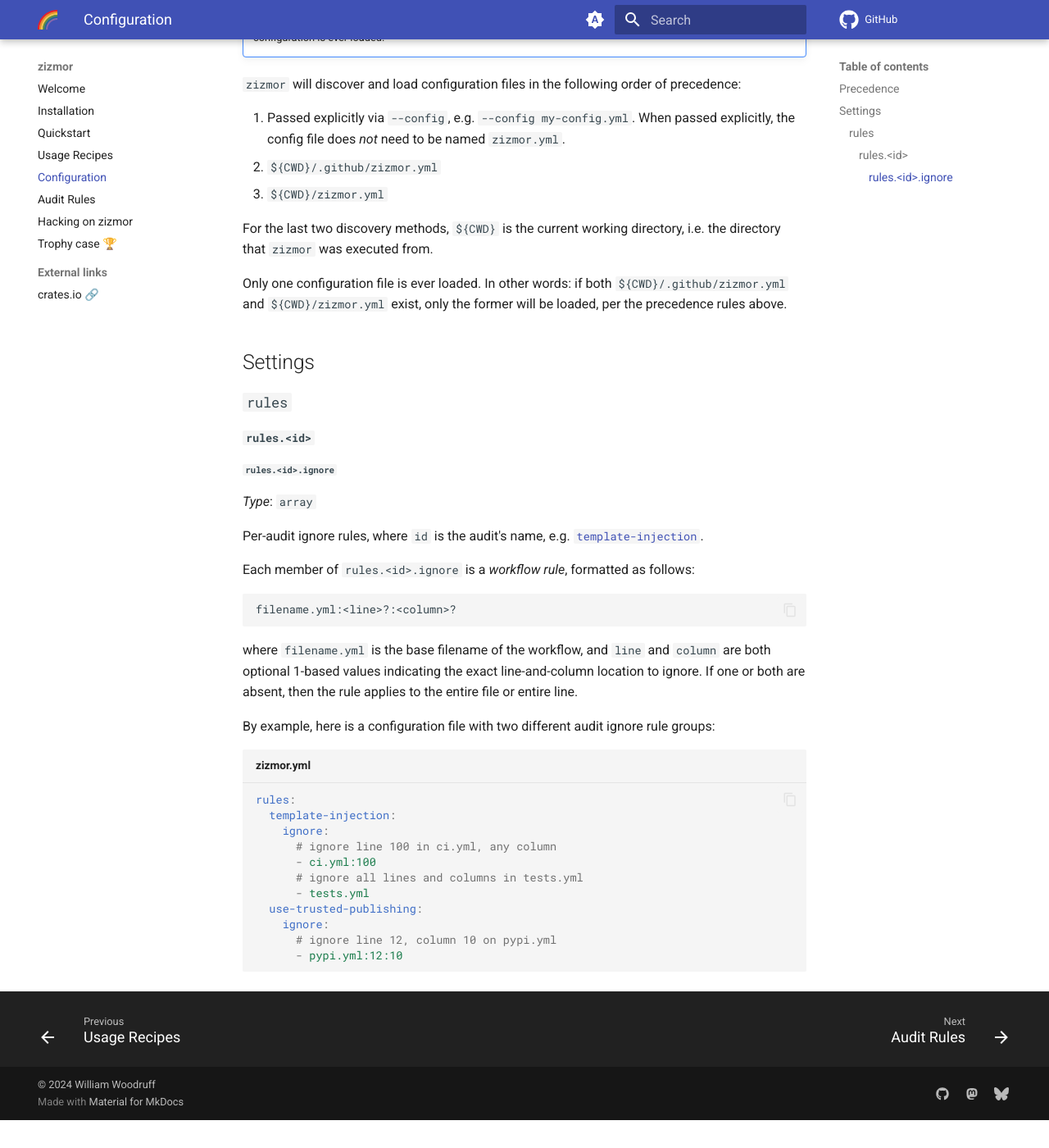
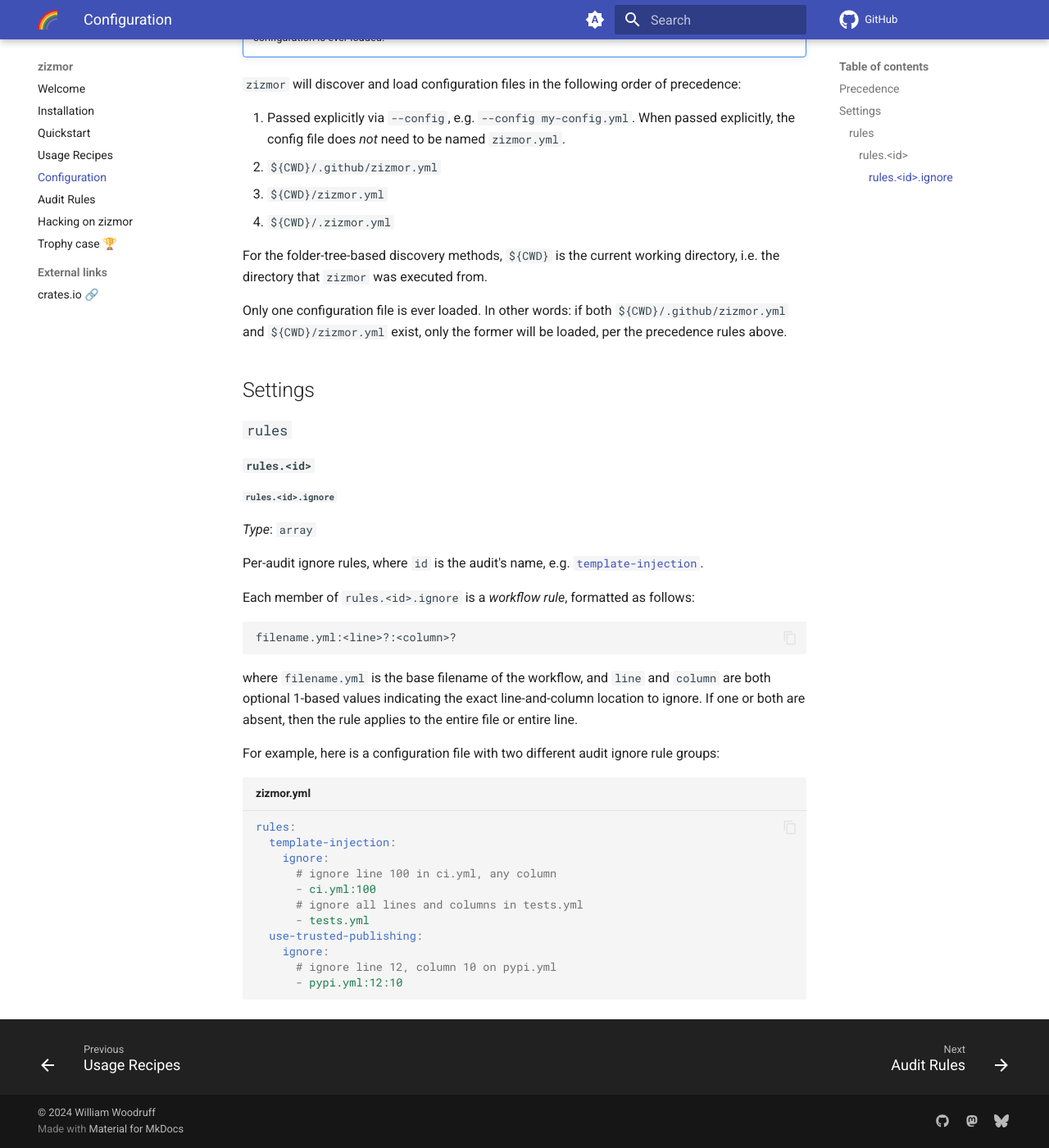
Before and after one commit to zizmorcore/zizmor, an MkDocs documentation site: the page built from docs/configuration.md, in a window 1280 px wide and 1400 px high, scrolled down 464 px. Shown: the whole window at 82% size. Built offline with MkDocs 1.6.1 and Material for MkDocs 9.7.7, drawn with Linux system fonts in a browser that asks for light colours; comment, search, counter and statistics services are not loaded; before the commit the page ends 1830 px from its top, so only the background shows below that.

Commit message:
Add support for .zizmor.yml files
Signed-off-by: Trevor James Smith <10819524+Zeitsperre@users.noreply.github.com>

````diff
--- a/docs/configuration.md
+++ b/docs/configuration.md
@@ -27,8 +27,9 @@
    explicitly, the config file does *not* need to be named `zizmor.yml`.
 1. `${CWD}/.github/zizmor.yml`
 1. `${CWD}/zizmor.yml`
+1. `${CWD}/.zizmor.yml`
 
-For the last two discovery methods, `${CWD}` is the current working directory,
+For the folder-tree-based discovery methods, `${CWD}` is the current working directory,
 i.e. the directory that `zizmor` was executed from.
 
 Only one configuration file is ever loaded. In other words: if both
@@ -59,7 +60,7 @@
 location to ignore. If one or both are absent, then the rule applies to the
 entire file or entire line.
 
-By example, here is a configuration file with two different audit ignore
+For example, here is a configuration file with two different audit ignore
 rule groups:
 
 ```yaml title="zizmor.yml"
````
Also changed, not shown: 1 other file.
